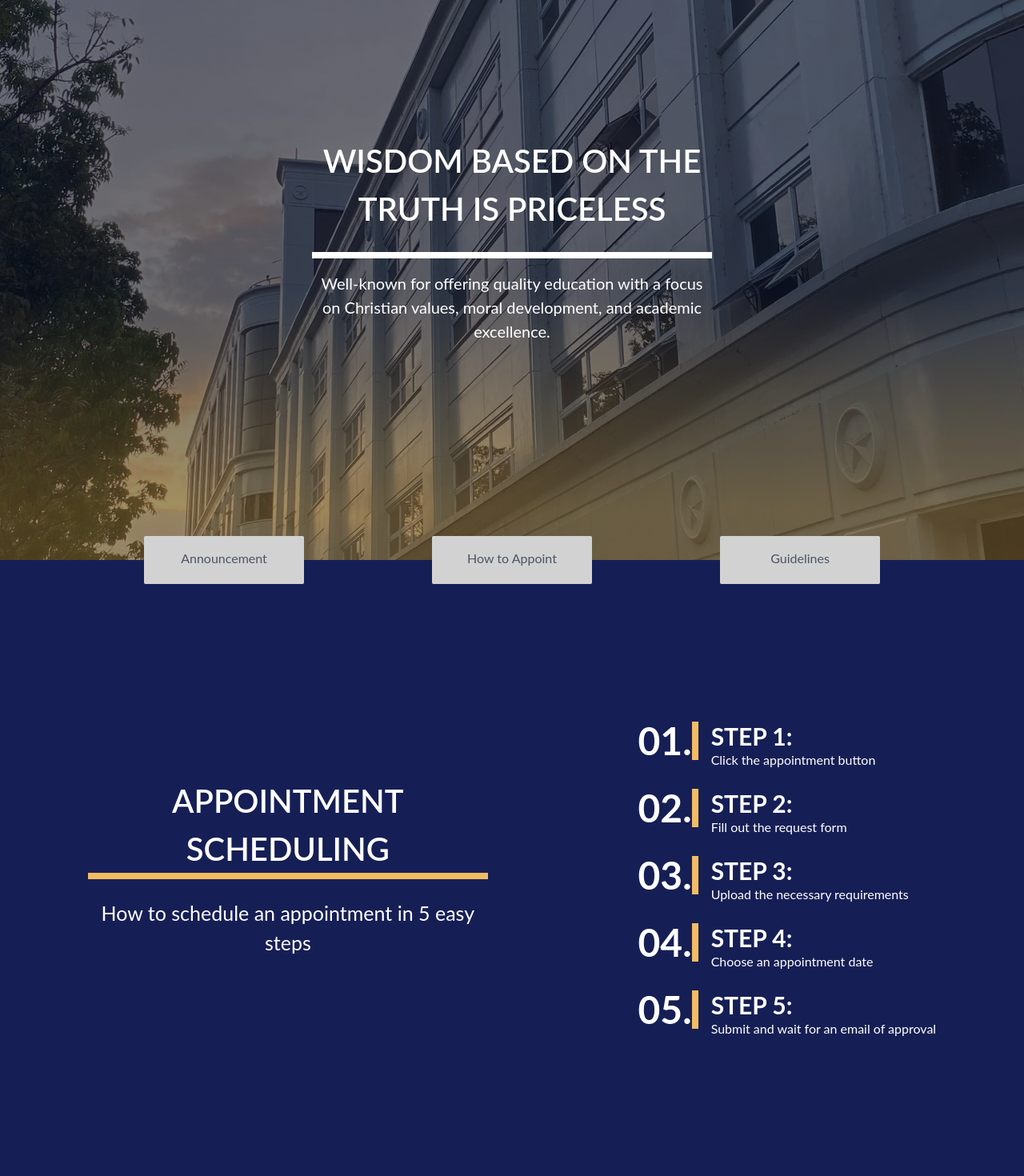
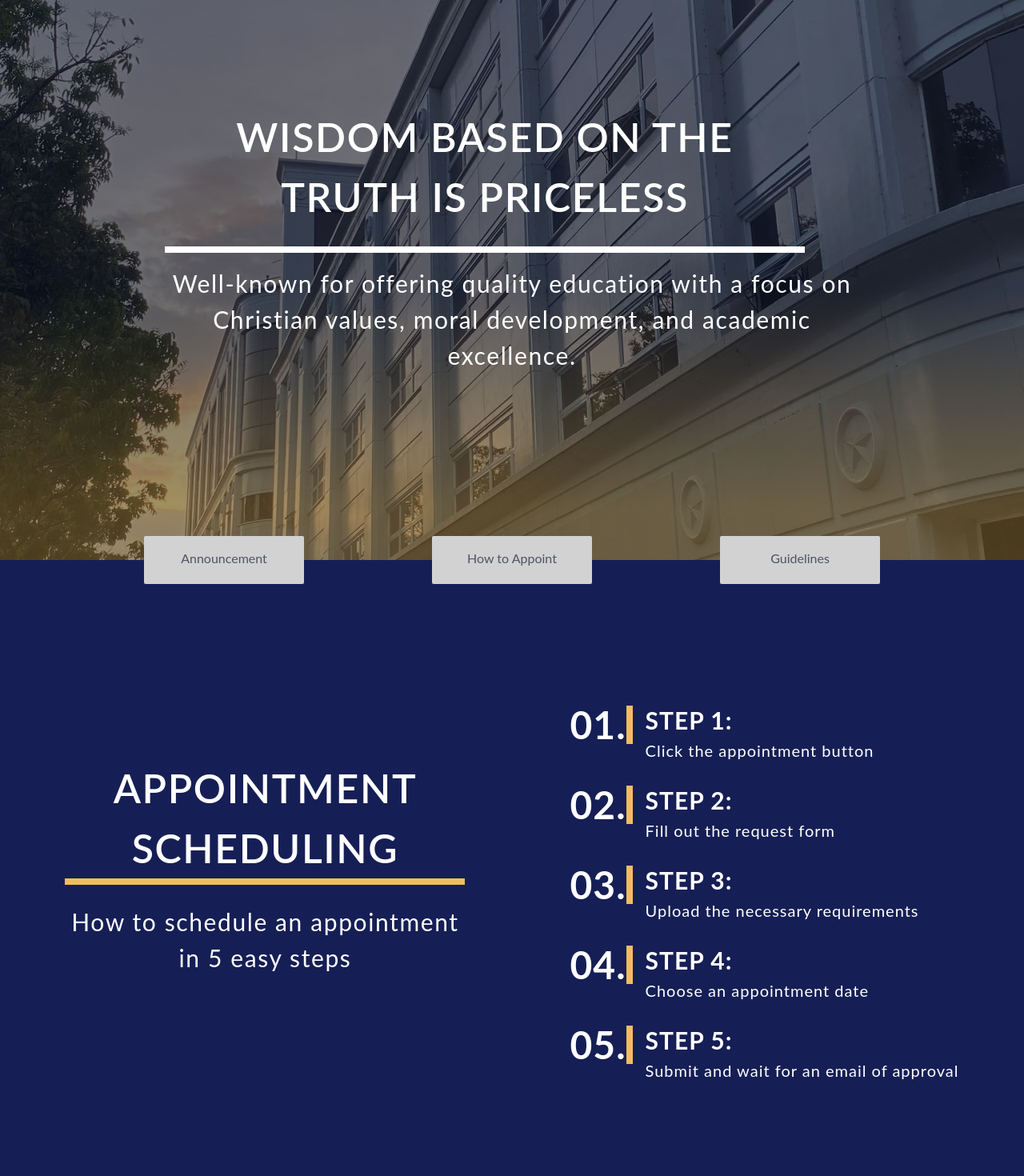
Before and after one commit to rodolf2/appointment-system-fe, a React (Vite) app: page /howtoappoint in a window 1280 px wide. Shown: the part 180-1650 px from the top of the page at 80% size. Built offline with nearby package versions, Linux system fonts and the light colour scheme.

Commit message:
Changed the font size and spacing

```diff
--- a/src/pages/HowToAppoint.jsx
+++ b/src/pages/HowToAppoint.jsx
@@ -14,11 +14,11 @@ const HowToAppoint = () => {
           <div className="absolute inset-0 bg-custom-gradient_howtoappoint z-10 pb-10"></div>
 
           <div className="absolute inset-0 bg-black bg-opacity-50"></div>
-          <div className="relative z-10 px-4">
-            <h1 className="text-[40px] font-semibold uppercase mb-4 border-b-8 border-white pb-6 max-w-[500px]">
+          <div className="relative z-10 px-4 max-w-[900px] tracking-widest">
+            <h1 className="text-[50px]  font-semibold uppercase mb-4 border-b-8 border-white pb-6 w-[800px]">
               Wisdom Based on the Truth is Priceless
             </h1>
-            <p className="text-[20px] max-w-[500px]">
+            <p className="text-[30px] ">
               Well-known for offering quality education with a focus on
               Christian values, moral development, and academic excellence.
             </p>
@@ -30,20 +30,20 @@ const HowToAppoint = () => {
 
         {/* Appointment Steps */}
         <div className="bg-[#161F55] text-white py-12 px-4 flex justify-around h-screen">
-          <div className=" flex flex-col justify-center w-[500px]">
-            <h2 className="text-[40px] font-semibold text-center mb-6 border-b-8 border-[#F3BC62] ">
+          <div className=" flex flex-col justify-center w-[500px] tracking-widest leading-normal">
+            <h2 className="text-[50px] font-semibold text-center mb-6 border-b-8 border-[#F3BC62] ">
               APPOINTMENT SCHEDULING
             </h2>
-            <p className="text-center mb-8 text-[25px]">
+            <p className="text-center mb-8 text-[30px]">
               How to schedule an appointment in 5 easy steps
             </p>
           </div>
 
           {/* Steps */}
           <div className="flex justify-center items-center">
-            <div className="space-y-6">
+            <div className="space-y-6 tracking-wider leading-10 text-[20px] pt-10">
               {/* Step 1 */}
-              <div className="flex items-start">
+              <div className="flex items-start ">
                 <span className="text-5xl font-bold mr-4 border-r-8 border-[#F3BC62]">
                   01.
                 </span>
```
